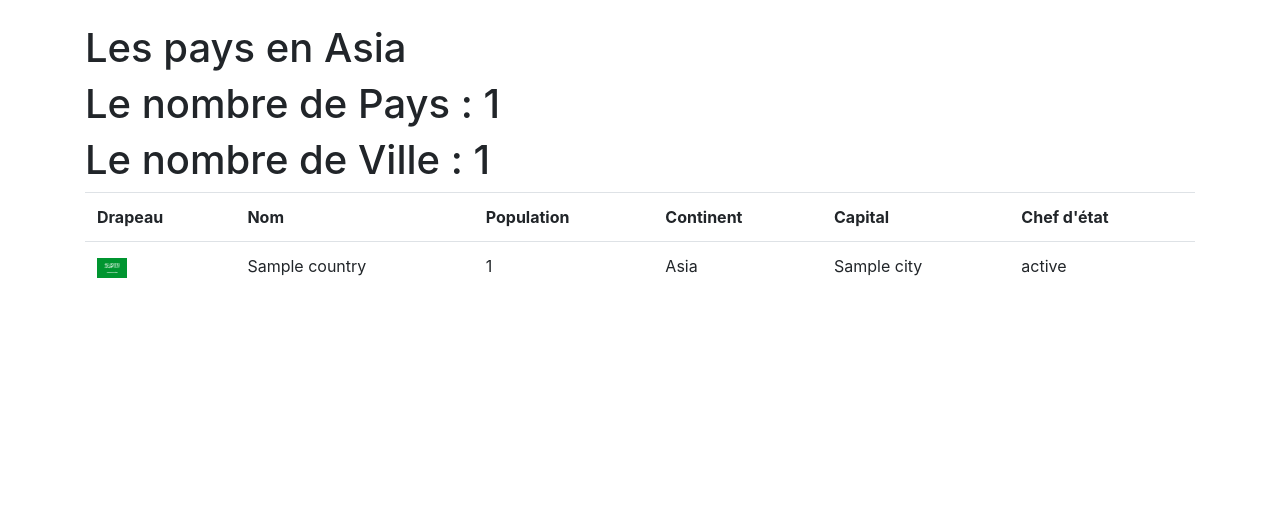
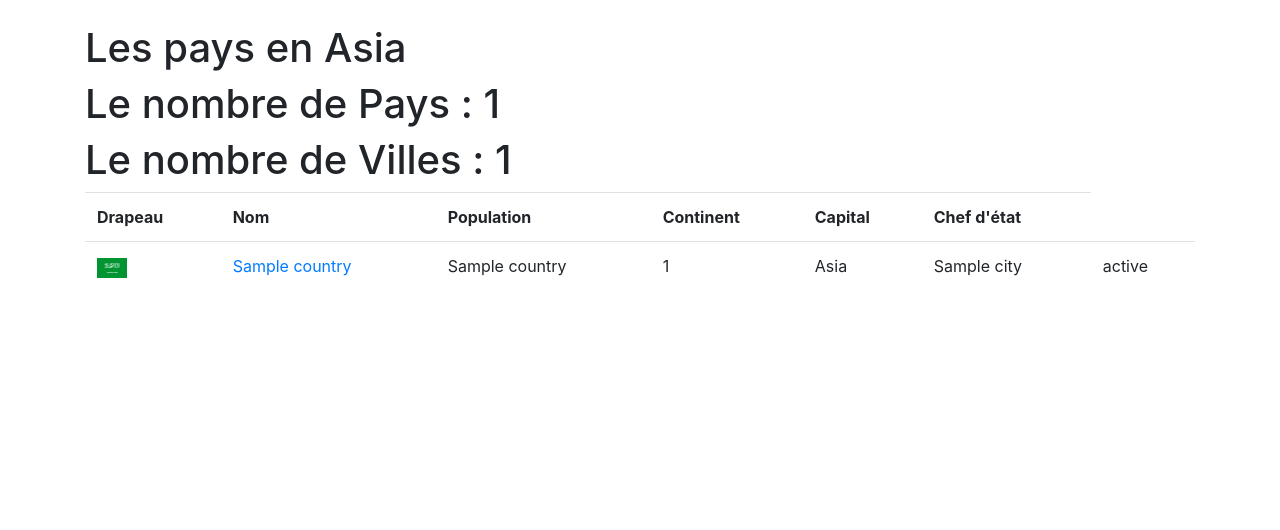
Before and after one commit to YaelB-C/TPGeoworld, a PHP site: page /index2.php in a window 1280 px wide. Shown: the part 56-586 px from the top of the page. Run offline with PHP 8.4, Linux system fonts and the light colour scheme; tables that the repository leaves empty hold one stand-in row (values such as "Sample post").

Commit message:
Add files via upload

```diff
--- a/index2.php
+++ b/index2.php
@@ -31,7 +31,7 @@ $desPays = getCountriesByContinent($continent);
   <div class="container">
     <h1>Les pays en <?php echo $continent;?> </h1>
     <h1>Le nombre de Pays : <?php echo GetNombrePays();?> </h1>
-    <h1>Le nombre de Ville : <?php echo GetNombreVille();?> </h1>
+    <h1>Le nombre de Villes : <?php echo GetNombreVille();?> </h1>
     <div>
      <table class="table">
          <tr>
@@ -46,6 +46,7 @@ $desPays = getCountriesByContinent($continent);
        <?php foreach ($desPays as $lePays){?>
           <tr>
             <td><img src="images/drapeau/<?php echo strtolower($lePays->Code2)?>.png"></td>
+            <td><a href="formulaire.php"><?php echo $lePays->Name;?></a></td>
             <td> <?php echo $lePays->Name ?></td>
             <td> <?php echo $lePays->Population ?></td>
             <td> <?php echo $lePays->Continent?></td>
```
